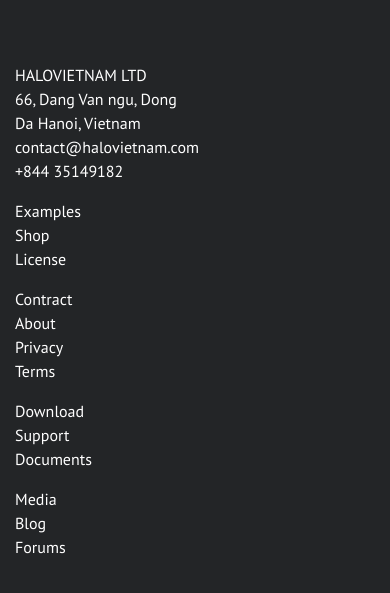
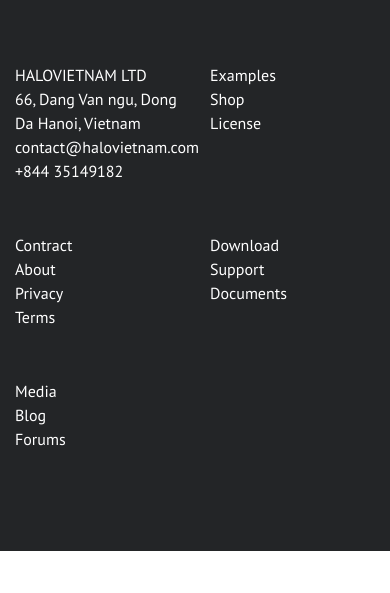
Before and after one commit to rifat-H/TinyOne, a plain HTML site: page index.html in a window 390 px wide. Shown: the part 2768-3361 px from the top of the page. After the commit the page ends 3319 px from the top, so only its background shows below. Drawn offline with Linux system fonts and the light colour scheme.

Commit message:
footer is now responsive

```diff
--- a/css/media.scss
+++ b/css/media.scss
@@ -49,6 +49,16 @@
     }
 
     // features end
+
+    // footer start
+
+    footer {
+        ul {
+            margin-bottom: 50px;
+        }
+    }
+
+    // footer ends
 }
 
 // Small devices (landscape phones, 576px and up)
@@ -111,6 +121,17 @@
     }
 
     // feature end
+
+
+    // footer start
+
+    footer {
+        ul {
+            margin-bottom: 50px;
+        }
+    }
+
+    // footer end
 }
 
 // Medium devices (tablets, 768px and up)
--- a/css/style.scss
+++ b/css/style.scss
@@ -191,15 +191,17 @@
 footer {
     background-color: $footerBgc;
     padding-bottom: 50px;
-}
 
-a {
-    color: white;
+    a {
+        color: white;
 
-    &:hover {
-        color: $mainYellow;
-        text-decoration: none;
+        &:hover {
+            color: $mainYellow;
+            text-decoration: none;
+        }
     }
 }
 
+
+
 // footer end
--- a/index.html
+++ b/index.html
@@ -313,7 +313,7 @@
     <footer>
         <div class="container">
             <div class="row">
-                <div class="col-md-3 col-sm-6 offset-md-1">
+                <div class="col-md-3 col-sm-4 col-6">
                     <ul class="list-unstyled text-white">
                         <li>HALOVIETNAM LTD<br>
                             66, Dang Van ngu, Dong<br>
@@ -323,14 +323,14 @@
                         <li>+844 35149182</li>
                     </ul>
                 </div>
-                <div class="col-md-1 col-sm-6">
+                <div class="col-md-1 col-sm-4 col-6 offset-md-1 offset-sm-2">
                     <ul class="list-unstyled text-white">
                         <li><a href="#">Examples</a></li>
                         <li><a href="#">Shop</a></li>
                         <li><a href="#">License</a></li>
                     </ul>
                 </div>
-                <div class="col-md-1 col-sm-6 offset-md-1">
+                <div class="col-md-1 col-sm-2 col-6 offset-md-1">
                     <ul class="list-unstyled text-white">
                         <li><a href="#">Contract</a></li>
                         <li><a href="#">About</a></li>
@@ -338,14 +338,14 @@
                         <li><a href="#">Terms</a></li>
                     </ul>
                 </div>
-                <div class="col-md-1 col-sm-6 offset-md-1">
+                <div class="col-md-1 col-sm-6 col-6 offset-md-1">
                     <ul class="list-unstyled text-white">
                         <li><a href="#">Download</a></li>
                         <li><a href="#">Support</a></li>
                         <li><a href="#">Documents</a></li>
                     </ul>
                 </div>
-                <div class="col-md-1 col-sm-6 offset-md-1">
+                <div class="col-md-1 col-sm-3 col-6 offset-md-1">
                     <ul class="list-unstyled text-white">
                         <li><a href="#">Media</a></li>
                         <li><a href="#">Blog</a></li>
```
Also changed, not shown: css/media.css, css/style.css, 1 other file.
